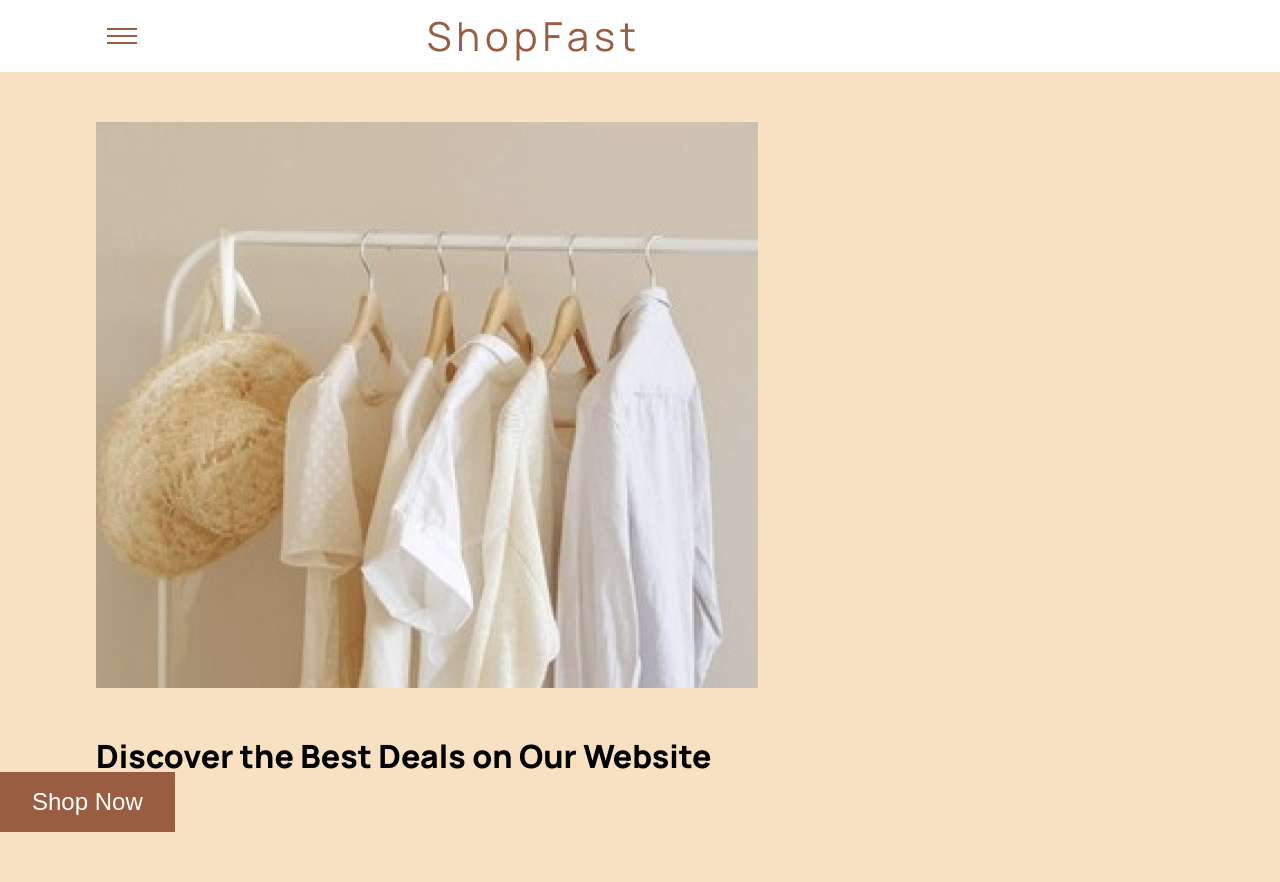
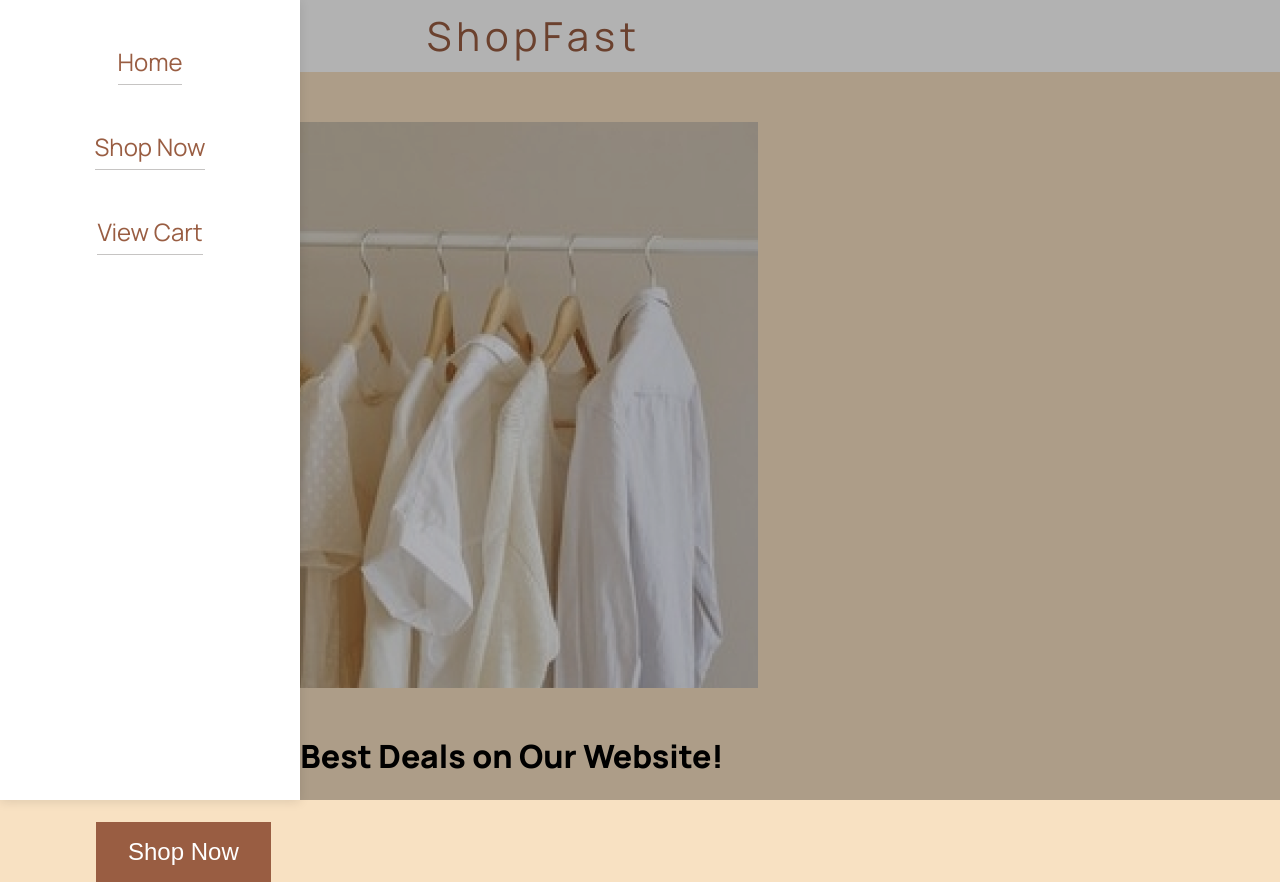
Before and after one commit to kenyounot123/shopping-cart, a React (Vite) app: page / in a window 1280 px wide. Both pictures are taken after a click on the button 121 px from the left and 36 px from the top of the page. Before the commit the page ends 832 px from the top, so only its background shows below. Built offline with nearby package versions, Linux system fonts and the light colour scheme.

Commit message:
Create dropdown menu appearing on the side

```diff
--- a/src/components/Navbar/Navbar.jsx
+++ b/src/components/Navbar/Navbar.jsx
@@ -4,6 +4,18 @@ function HamburgerMenu() {
   const [dropdownOpen, setDropdownOpen] = useState(false);
   return (
     <>
+      {dropdownOpen ? (
+        <>
+          <div className={navStyle["dropdown-menu-overlay"]}></div>
+          <div className={navStyle["dropdown-menu"]}>
+            <ul className={navStyle["menu-items"]}>
+              <li>Home</li>
+              <li>Shop Now</li>
+              <li>View Cart</li>
+            </ul>
+          </div>
+        </>
+      ) : (
         <button
           onClick={() => setDropdownOpen(!dropdownOpen)}
           className={navStyle["hamburger-btn"]}
@@ -12,6 +24,7 @@ function HamburgerMenu() {
           <div className={navStyle["hamburger-line"]}></div>
           <div className={navStyle["hamburger-line"]}></div>
         </button>
+      )}
     </>
   );
 }
--- a/src/components/Navbar/Navbar.module.css
+++ b/src/components/Navbar/Navbar.module.css
@@ -36,20 +36,39 @@
   height: 2px;
   background-color: var(--accent-color);
 }
-
+.menu-items {
+  margin-top: 50px;
+  display: flex;
+  flex-direction: column;
+  gap: 50px;
+  align-items: center;
+  font-size: 1.5rem;
+}
 .dropdown-menu {
+  color: var(--accent-color);
   position: absolute;
-  top: 100%;
-  left: 0;
-  background-color: #fff;
+  top: 0;
+  height: 100%;
+  width: 300px;
+  background-color: white;
   box-shadow: 0 2px 10px rgba(0, 0, 0, 0.1);
-  padding: 15px;
   list-style: none;
   margin: 0;
-  display: flex;
-  flex-direction: column;
-  gap: 10px;
-  display: none; /* Hide by default */
+  z-index: 4;
+}
+.dropdown-menu-overlay {
+  position: absolute;
+  top: 0;
+  left: 0;
+  width: 100%;
+  height: 100%;
+  background-color: black;
+  opacity: 0.3;
+  z-index: 3; /* Ensure it's above other content */
+}
+.menu-items > li {
+  padding-bottom: 10px;
+  border-bottom: 1px solid var(--secondary-accent-color);
 }
 
 /* Show hamburger menu and dropdown on small screens */
--- a/src/index.css
+++ b/src/index.css
@@ -132,6 +132,7 @@ table {
   --primary-background-color: #f8e1c2;
   --text-color: black;
   --accent-color: #995d42;
+  --secondary-accent-color: #c6c4c3;
 }
 body {
   background-color: var(--primary-background-color);
--- a/src/routes/Root/Root.jsx
+++ b/src/routes/Root/Root.jsx
@@ -5,7 +5,7 @@ export default function Root() {
     <>
       <Navbar />
       <main>
-        <div className={rootStyle["pic-container"]}>
+        <div className={rootStyle["container"]}>
           <img
             className={rootStyle["banner-img"]}
             src="public/images/mobile-shopping-banner.png"
@@ -13,9 +13,11 @@ export default function Root() {
           />
         </div>
         <h2 className={rootStyle.title}>
-          Discover the Best Deals on Our Website
+          Discover the Best Deals on Our Website!
         </h2>
-        <button className={rootStyle.btn}>Shop Now</button>
+        <div className={rootStyle["container"]}>
+          <button className={rootStyle.btn}>Shop Now</button>
+        </div>
       </main>
     </>
   );
--- a/src/routes/Root/Root.module.css
+++ b/src/routes/Root/Root.module.css
@@ -5,13 +5,13 @@
   display: grid;
   grid-template-columns: repeat(12, 1fr);
 }
-.pic-container {
+.container {
   padding-top: 50px;
   width: 85%;
   margin: 0 auto;
 }
 .title {
-  composes: pic-container;
+  composes: container;
   font-size: 2rem;
   font-weight: 900;
 }
@@ -21,4 +21,9 @@
   border: none;
   padding: 1rem 2rem;
   font-size: 1.5rem;
+
 }
+.btn:hover {
+  cursor: pointer;
+  opacity: 0.9;
+}
```
Lines whose indentation alone changed are shown as unchanged.
